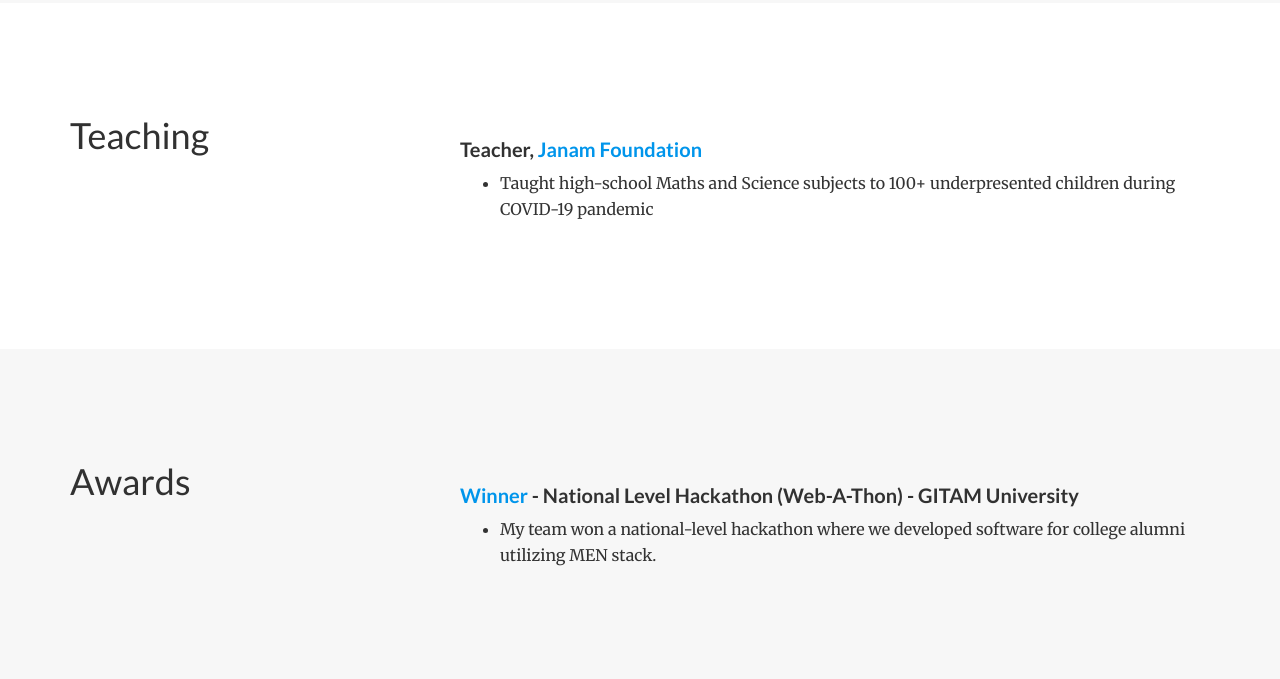
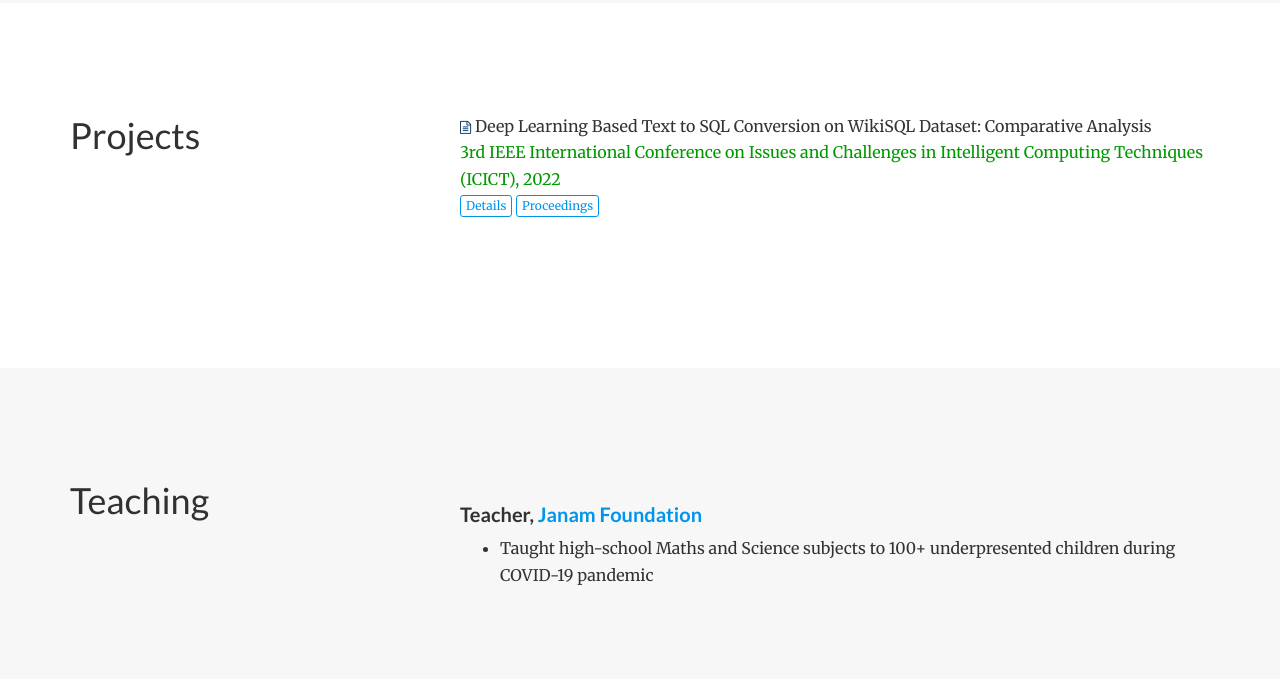
Before and after one commit to kushalnl7/MyPersonalPortfolioWebsite, a plain HTML site: page index.html in a window 1280 px wide. Shown: the part 1381-2060 px from the top of the page. Drawn offline with nearby package versions, Linux system fonts and the light colour scheme; some packages are replaced by stand-ins of ours; some icons are missing.

Commit message:
Adds project section

```diff
--- a/index.html
+++ b/index.html
@@ -247,6 +247,31 @@
             </div>
          </div>
       </section>
+      <section id="projects" class="home-section">
+         <div class="container">
+         <div class="row">
+         <div class="col-xs-12 col-md-4 section-heading">
+            <h1>Projects</h1>
+         </div>
+         <div class="col-xs-12 col-md-8">
+         <div class="pub-list-item" style="margin-bottom: 1rem" itemscope itemtype="http://schema.org/CreativeWork">
+         <i class="fa fa-file-text-o pub-icon" aria-hidden="true"></i>
+         <span itemprop="name">Deep Learning Based Text to SQL Conversion on WikiSQL Dataset: Comparative Analysis</span>
+         <div class="pub-list-item" itemscope itemtype="http://schema.org/CreativeWork">
+         <div class="pub-list-item" itemscope itemtype="http://schema.org/CreativeWork">
+            <div class="pub-publication">
+               3rd IEEE International Conference on Issues and Challenges in Intelligent Computing Techniques (ICICT), 2022
+            </div>
+            <p>
+               <a class="btn btn-primary btn-outline btn-xs" href="/publication/text2sql/">
+               Details
+               </a>
+               <a class="btn btn-primary btn-outline btn-xs" href="https://ieeexplore.ieee.org/document/10064556" target="_blank">
+               Proceedings
+               </a>
+            </p>
+         </div>
+      </section>
       <section id="teaching" class="home-section">
          <div class="container">
             <div class="row">
```
Also changed, not shown: 1 other file.
